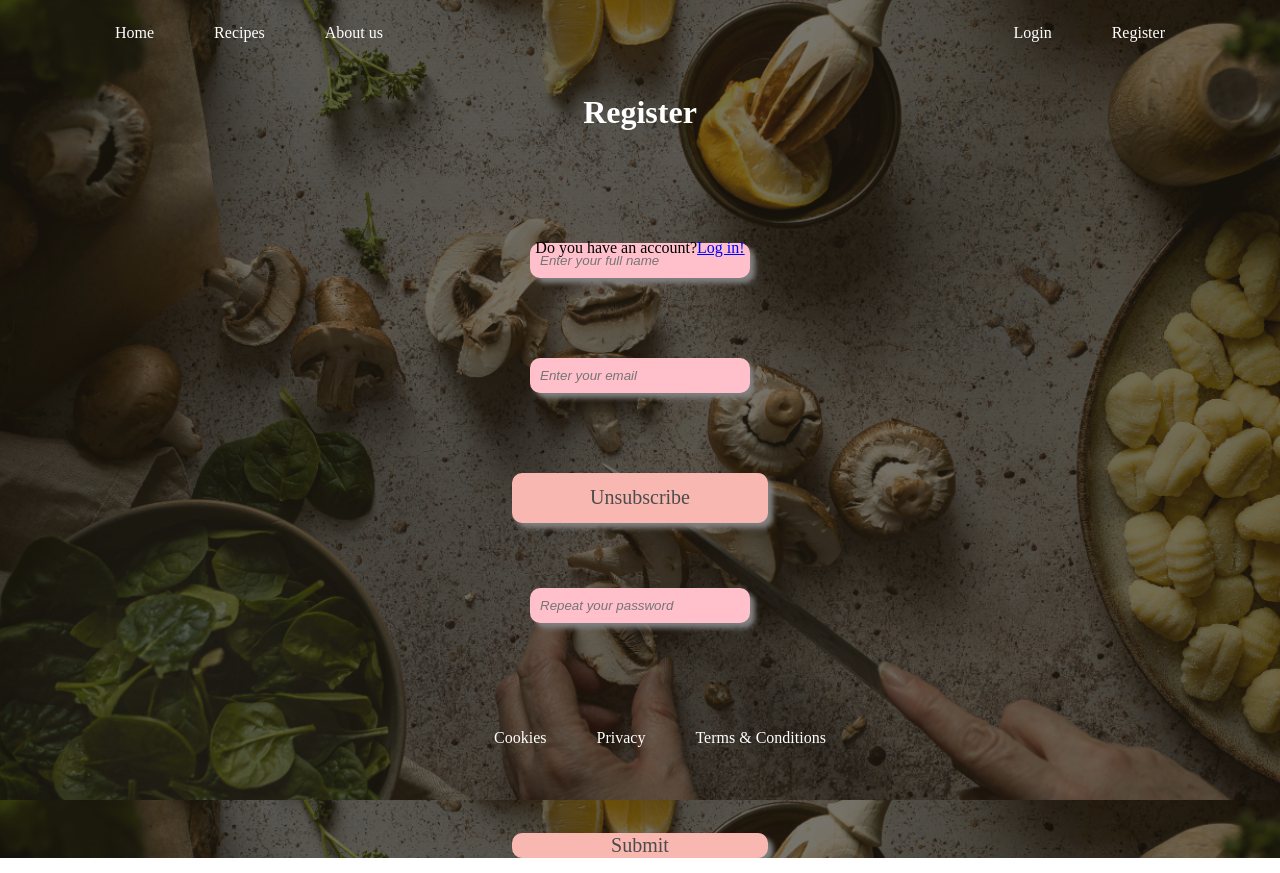
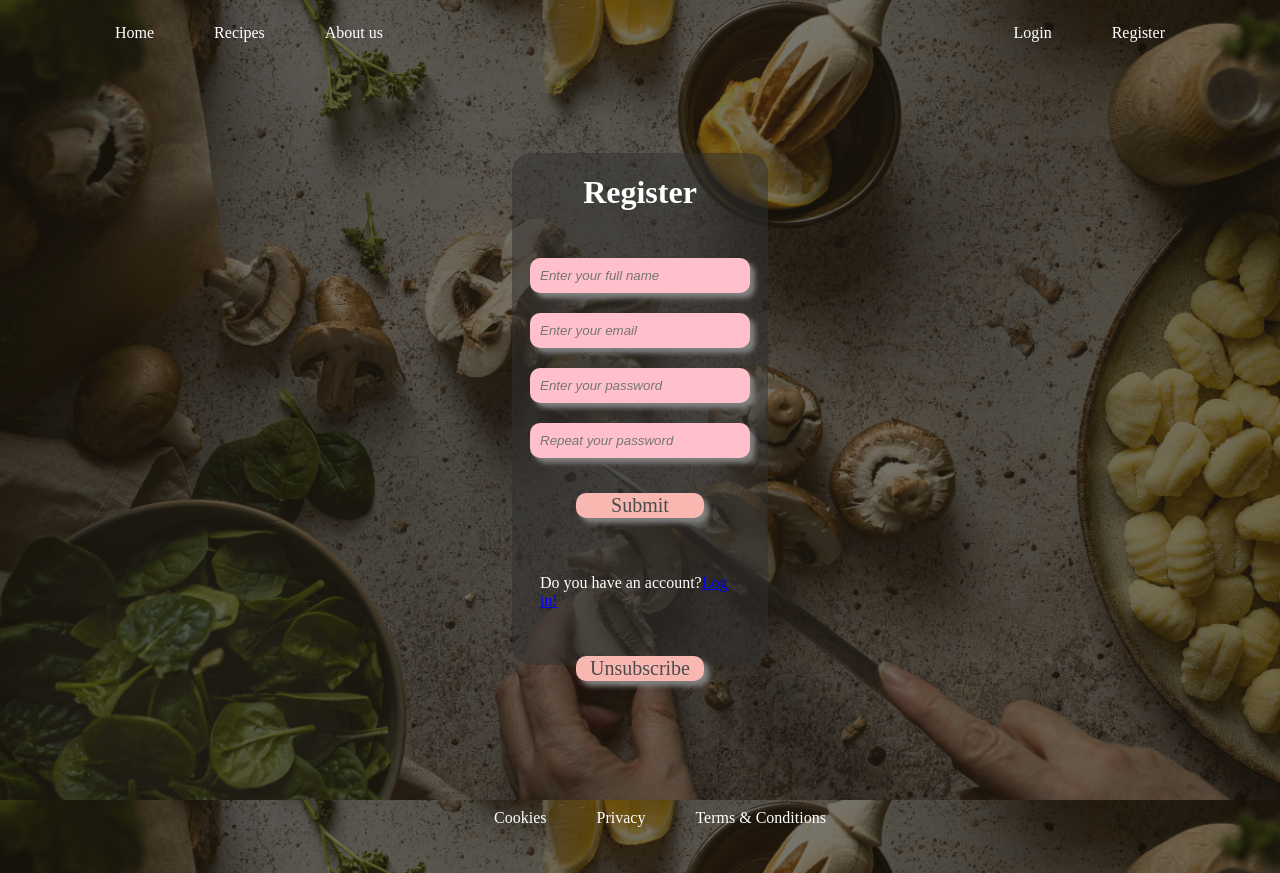
Before and after one commit to PaulaSLT/PROYECTO-FINAL-DE-CURSO-RECETAS, a React (Vite) app in the folder frontend/: page /register in a window 1280 px wide. Built offline with nearby package versions, Linux system fonts and the light colour scheme.

Commit message:
Update RegisterForm

```diff
--- a/frontend/src/components/RegisterForm/RegisterForm.css
+++ b/frontend/src/components/RegisterForm/RegisterForm.css
@@ -2,21 +2,28 @@
     display: flex;
     flex-direction: column;
     align-items: center;
+    margin: 5px 0;
+    background-color: rgb(49,49,49,0.521);
+    width: 20%;
+    height: 80%;
+    margin: 80px auto;
+    border-radius: 20px;
 }
-h1{
+h1, p{
     color: white;
 }
 
 .form{
     width: 200px;
-    height: 30px;
+    height: 10px;
     border-style: none;
+
 
 }
 button{
-    width: 20vw;
+    width: 10vw;
     height: 50px;
-    margin-top: 200px;
+    margin-top: 20px;
     margin-bottom: 30px;
     border-radius: 10px;
     background-color: rgb(248, 184, 177);
@@ -35,6 +42,9 @@ button:hover{
 input{
     border-style: none;
     box-shadow: 5px 5px 5px grey;
-    display: flex;
     align-items: center;
+
 }
+.form input{
+    margin: 5px 0;
+}
--- a/frontend/src/components/RegisterForm/RegisterForm.jsx
+++ b/frontend/src/components/RegisterForm/RegisterForm.jsx
@@ -51,7 +51,7 @@ function RegisterForm() {
           }}
         />
         <input
-          className="email"
+
           placeholder="Enter your email"
           autoComplete="on"
           required
@@ -82,9 +82,7 @@ function RegisterForm() {
         <button onClick={handleClick}>Submit</button>
 
         {errs && <p className="error">{errs}</p>}
-
-      </form>
-          <p>
+        <p>
                 Do you have an account?
             <span className="linkbutton" onClick={() => navigate("/login")}>
                 Log in!
@@ -92,6 +90,8 @@ function RegisterForm() {
           </p>
 
       <UnregisterForm />
+      </form>
+
     </div>
   );
 }
```
